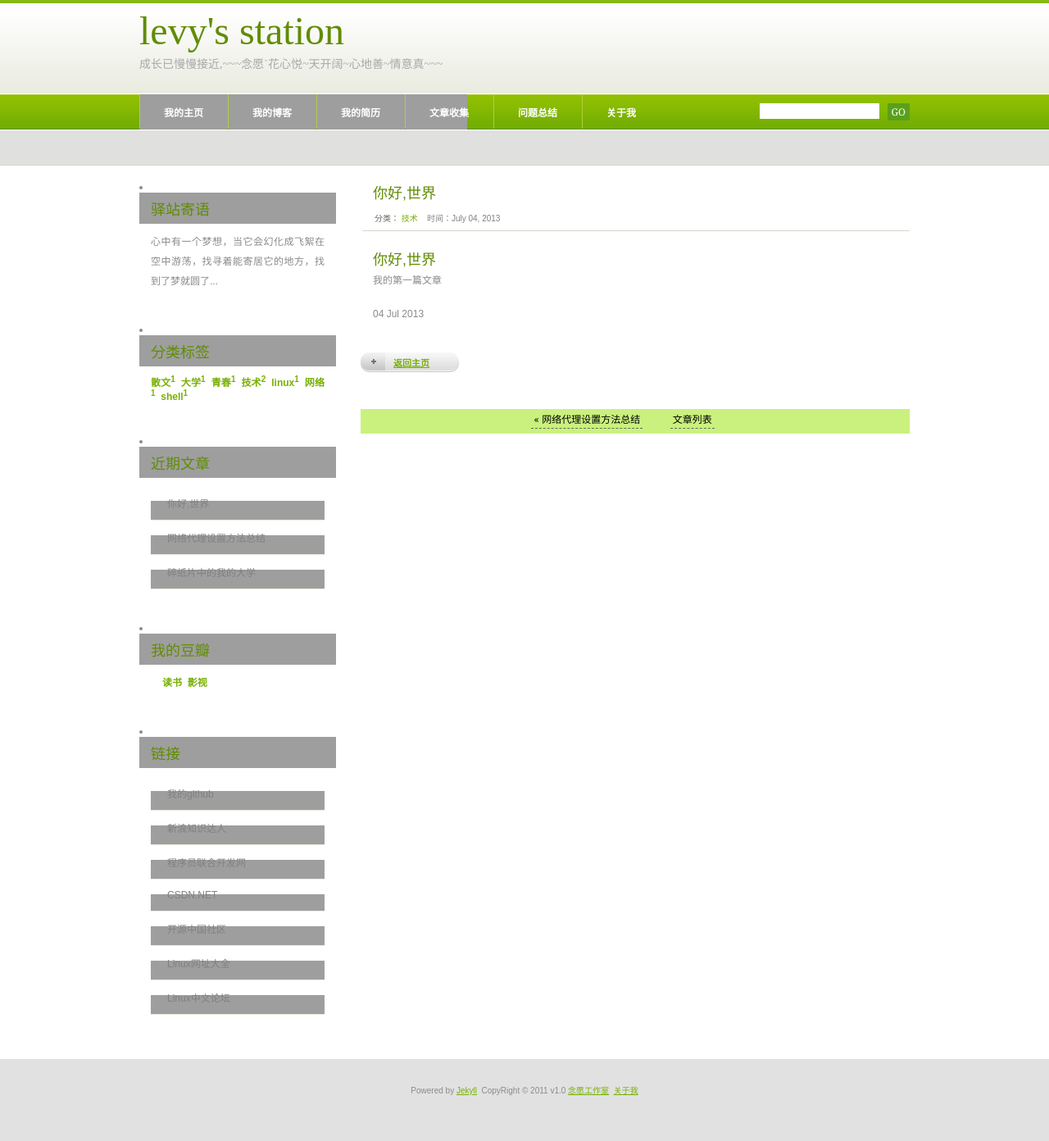
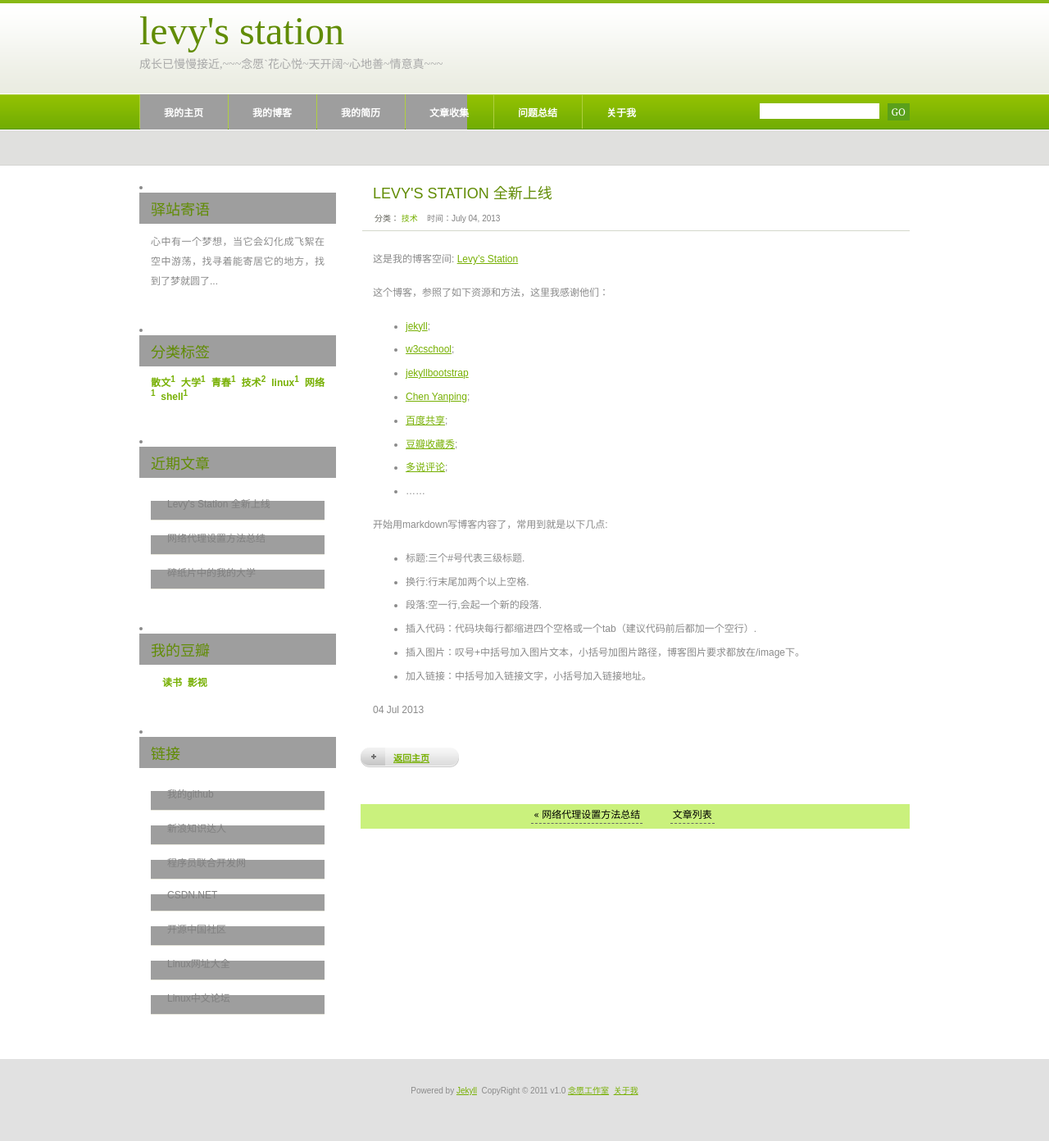
Before and after one commit to cailiwei/yuan, a Jekyll site: the page built from _posts/2013-07-04-hello-world.markdown, in a window 1280 px wide. Shown: the whole page at 82% size. Built offline with Jekyll 4.4.1, drawn with Linux system fonts in a browser that asks for light colours; comment, search, counter and statistics services are not loaded.

Commit message:
Modified the first post page

```diff
--- a/_includes/notice.html
+++ b/_includes/notice.html
@@ -1,4 +1,4 @@
 <p class="notice">
 	<h2>公告</h2>
-	<p>本博客还在测试中...</p>
+	<p>谢谢您的关注, 本博客还在测试中, 精彩内容, 敬请期待...</p>
 </p>
--- a/_posts/2013-07-04-hello-world.markdown
+++ b/_posts/2013-07-04-hello-world.markdown
@@ -1,9 +1,27 @@
 ---
 layout: post
 tags: [技术]
-title: 你好,世界
+title: Levy's Station 全新上线
 ---
 
-<h2>{{ page.title }}</h2>
-<p>我的第一篇文章</p>
+这是我的博客空间: [Levy's Station](http://blog.cailiwei.com.cn)
+
+这个博客，参照了如下资源和方法，这里我感谢他们：
+* [jekyll](http://jekyllrb.com/docs/pagination/);
+* [w3cschool](http://www.w3school.com.cn/html/html_entities.asp);
+* [jekyllbootstrap](http://jekyllbootstrap.com/)
+* [Chen Yanping](https://github.com/yanping);
+* [百度共享](http://share.baidu.com/);
+* [豆瓣收藏秀](http://www.douban.com/service/badgemakerjs);
+* [多说评论](http://dev.duoshuo.com/);
+* ......
+
+开始用markdown写博客内容了，常用到就是以下几点:
+* 标题:三个#号代表三级标题.
+* 换行:行末尾加两个以上空格.
+* 段落:空一行,会起一个新的段落.
+* 插入代码：代码块每行都缩进四个空格或一个tab（建议代码前后都加一个空行）.
+* 插入图片：叹号+中括号加入图片文本，小括号加图片路径，博客图片要求都放在/image下。
+* 加入链接：中括号加入链接文字，小括号加入链接地址。
+
 <p>{{ page.date | date_to_string }}</p>
```
